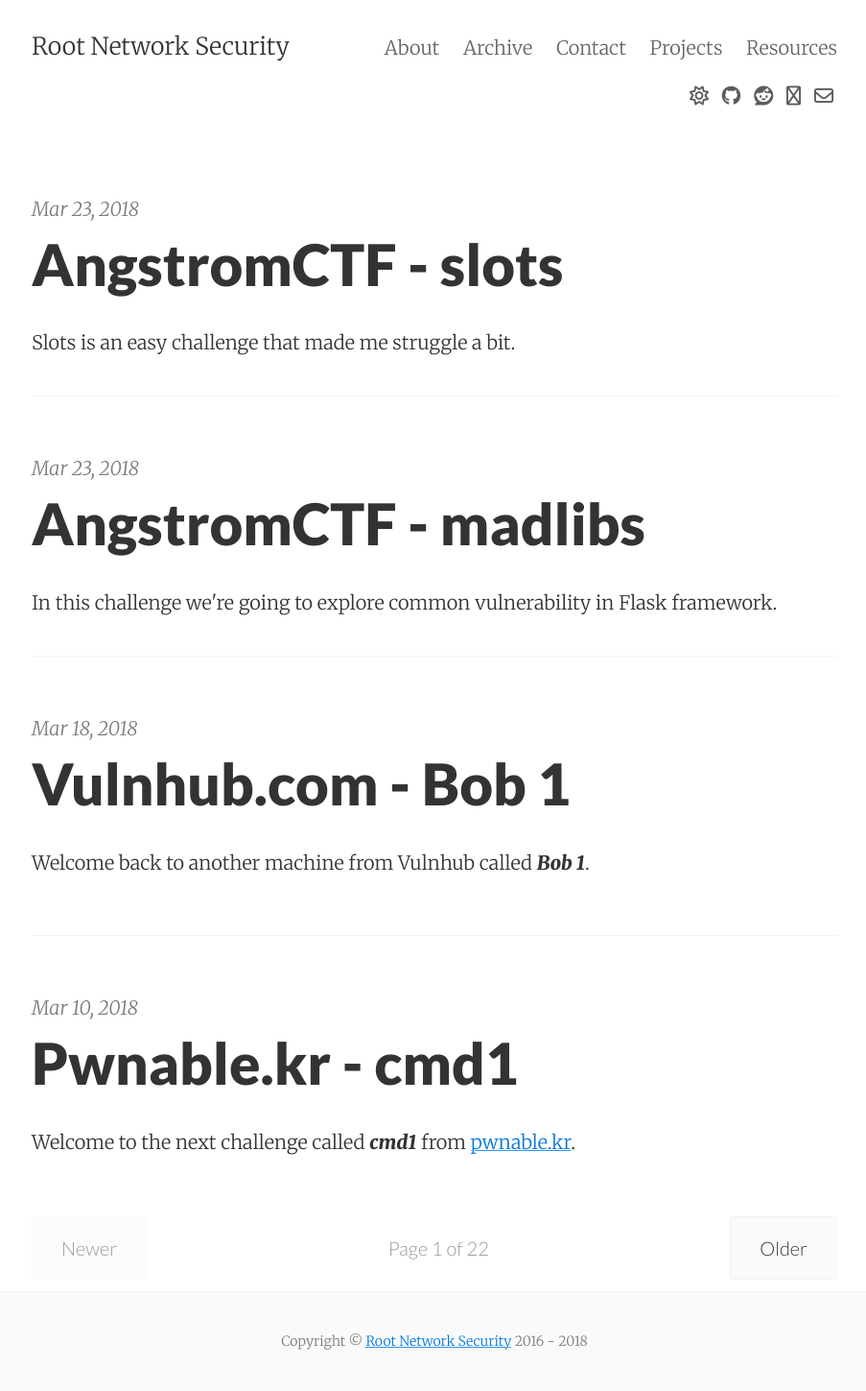
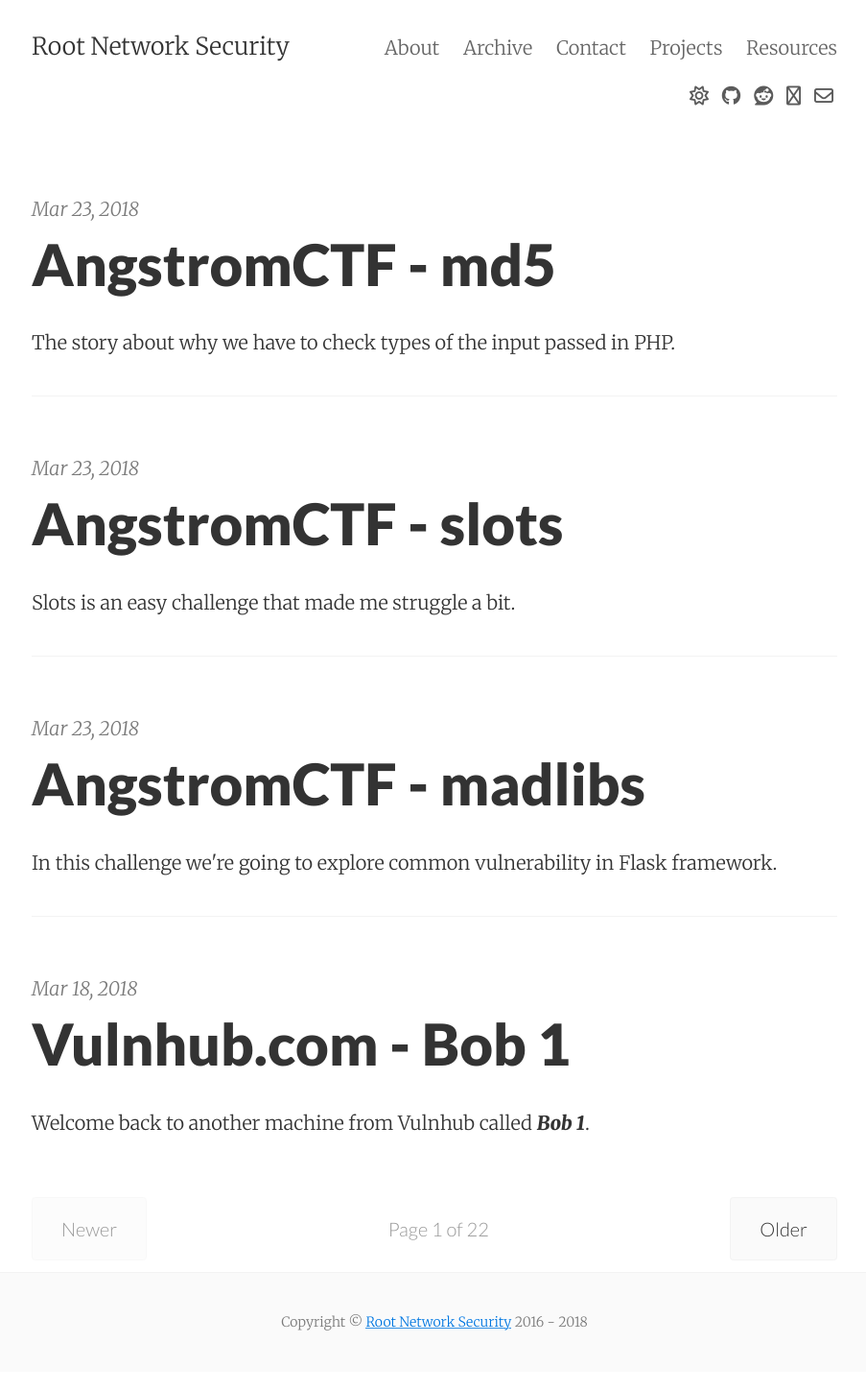
Before and after one commit to W3ndige/rootnetsec.github.io, a Jekyll site: the page built from index.html, in a window 1280 px wide. Shown: the whole page at 96% size, without its empty margins (187-1090 px from the left). Built offline with Jekyll 4.4.1, drawn with Linux system fonts in a browser that asks for light colours; nearby versions of some CDN libraries; the list of posts is cut into pages by our own code.

Commit message:
AngstromCTF - md5 write up

```diff
--- /dev/null
+++ b/_posts/2018-03-23-angstromctf-md5.md
@@ -0,0 +1,104 @@
+---
+layout:     post
+title:      "AngstromCTF - md5"
+description: "The story about why we have to check types of the input passed in PHP."
+date:       2018-03-23 4:00:00
+author:     "W3ndige"
+permalink: /:title/
+category: AngstromCTF
+---
+
+As we've finished the previous web challenge, let's jump into the next one called `md5`.
+
+- Category: Web
+- Points: 140
+
+{% highlight text %}
+defund's a true MD5 fan, and he has a site to prove it.
+{% endhighlight %}
+
+### Solution
+
+From the start we're getting the source code of the challenge.
+
+{% highlight php %}
+<?php
+  include 'secret.php';
+  if($_GET["str1"] and $_GET["str2"]) {
+    if ($_GET["str1"] !== $_GET["str2"] and
+        hash("md5", $salt . $_GET["str1"]) === hash("md5", $salt . $_GET["str2"])) {
+      echo $flag;
+    } else {
+      echo "Sorry, you're wrong.";
+    }
+    exit();
+  }
+?>
+<!DOCTYPE html>
+<html>
+<body style="font-size: 18pt; margin: 10% 10% 10% 10%">
+  <p>
+    People say that MD5 is broken... But they're wrong! All I have to do is use a secret salt. >:)
+  </p>
+  <p>
+    If you can find two distinct strings that—when prepended with my salt—have the same MD5 hash, I'll give you a flag. Deal?
+  </p>
+  <p>
+    Also, here's the <a href="src">source</a>.
+  </p>
+  <form method="GET">
+    String 1: <input type="text" name="str1" style="font-size: 18pt; margin: 10px 10px 10px 10px">
+    <br>
+    String 2: <input type="text" name="str2" style="font-size: 18pt; margin: 10px 10px 10px 10px">
+    <br>
+    <input type="submit" style="font-size: 18pt; margin: 10px 0 10px 0">
+  </form>
+</body>
+</html>
+{% endhighlight %}
+
+What can we get from it? First condition that will make us closer to the flag is that both fields should be filled.
+
+{% highlight php %}
+if($_GET["str1"] and $_GET["str2"])
+{% endhighlight %}
+
+After that, we have to make sure that our values are different from each other.
+
+{% highlight php %}
+$_GET["str1"] !== $_GET["str2"
+{% endhighlight %}
+
+And we the hashes should be the same in order to get the flag.
+
+{% highlight bash %}
+hash("md5", $salt . $_GET["str1"]) === hash("md5", $salt . $_GET["str2"]))
+{% endhighlight %}
+
+If all condtions are met, then we will be able to get the flag. But how should be able to do it with two different characters producing the same hash? Type juggling is not an option here, as it's using the strict comparision while comparing hashes so we have to look for something else. Remebering the [Spot The Bug](https://www.securify.nl/en/blog/SFY20180101/spot-the-bug-challenge-2018-warm-up.html) challenge, where the vulnerability was in supplying the array, we can have this in mind.
+
+First condition will be met, as the both arrays will be inputted. After that we have to place different inputs in the arrays as only then the second condition will be met. But what will happen when we concatenate string with an array just as here `$salt . $_GET["str1"]`.
+
+{% highlight php %}
+php > $salt = "test";
+php > $array[] = 1;
+php > $array2[] = 2;
+php > echo($salt . $array);
+PHP Notice:  Array to string conversion in php shell code on line 1
+testArray
+php > echo($salt . $array2);
+PHP Notice:  Array to string conversion in php shell code on line 1
+testArray
+{% endhighlight %}
+
+As you can see, we get the same results. And that's how we're going to exploit this challenge.
+
+{% highlight html %}
+http://web.angstromctf.com:3003/?str1[]=1&str2[]=2
+{% endhighlight %}
+
+Look at the url, and look at the flag.
+
+{% highlight text %}
+actf{but_md5_has_charm}
+{% endhighlight %}
```
Also changed, not shown: _posts/2018-03-23-angstromctf-slots.md (+4 -0 lines), 13 other files.
